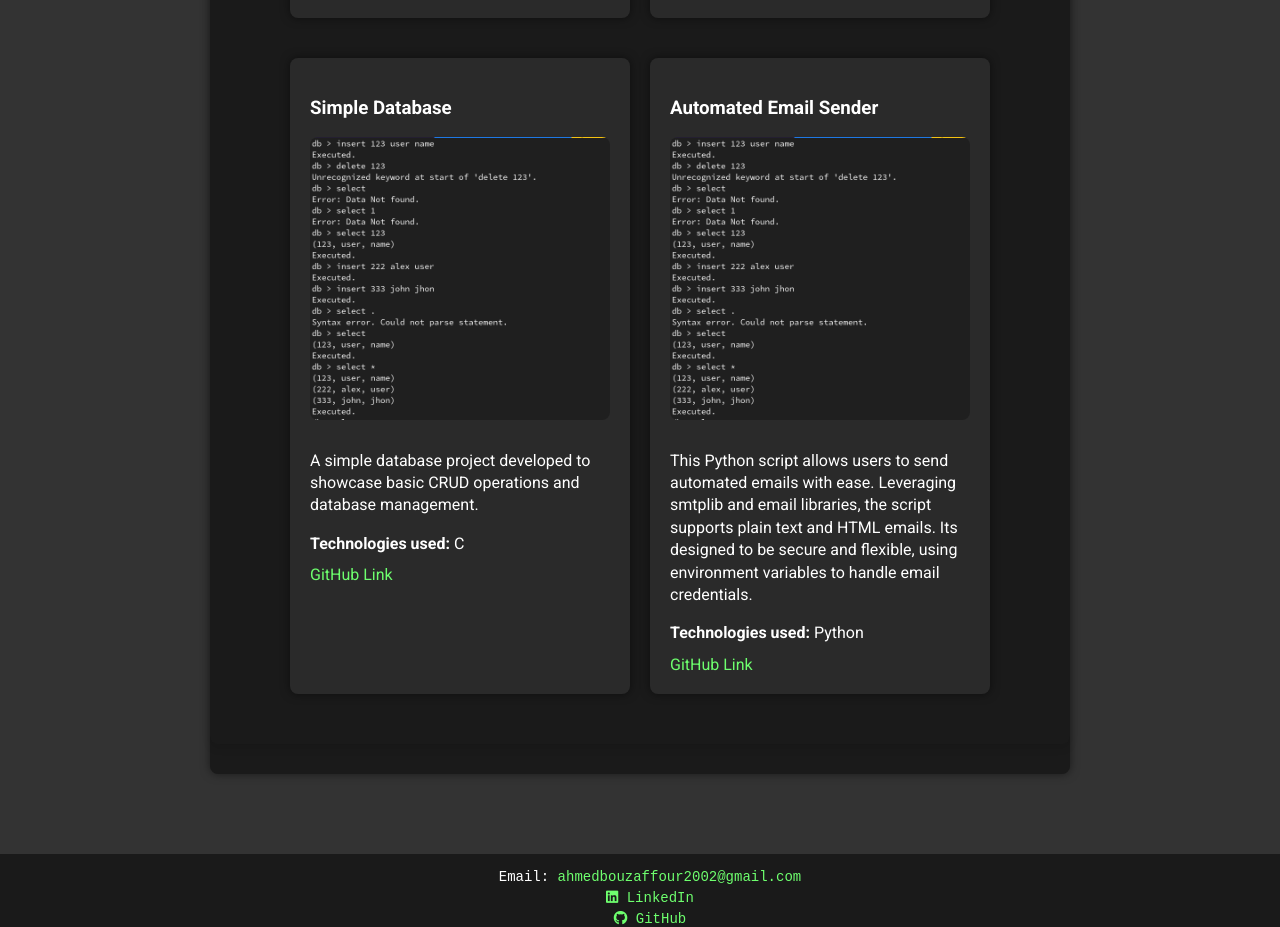
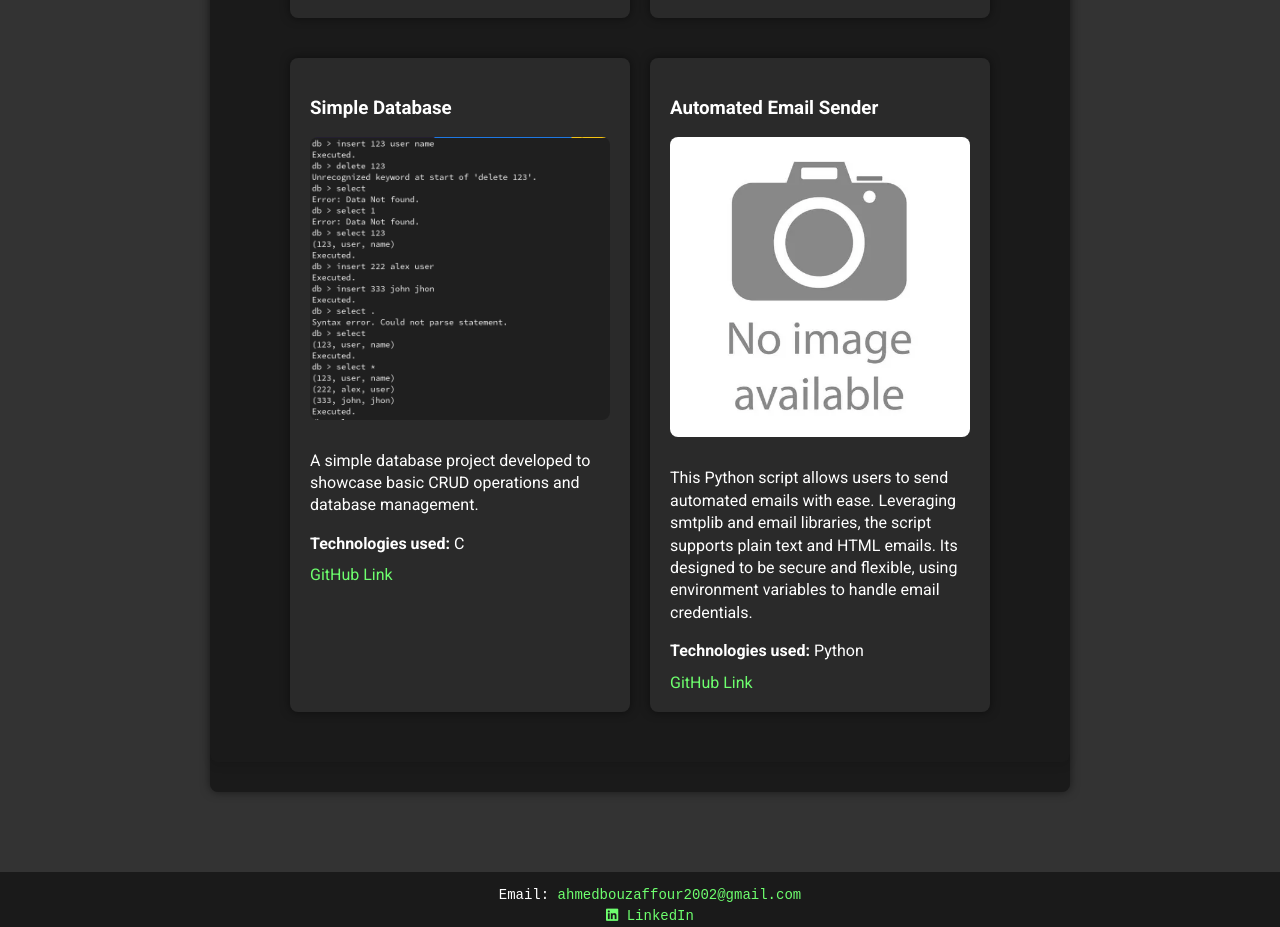
Before and after one commit to MrBouzaffour/Portfolio, a Vue app: page /projects in a window 1280 px wide. Shown: the part 940-1867 px from the top of the page. Built offline with nearby package versions, Linux system fonts and the light colour scheme.

Commit message:
Update ProjectsSection.vue

```diff
--- a/src/components/ProjectsSection.vue
+++ b/src/components/ProjectsSection.vue
@@ -52,7 +52,7 @@ export default {
         },
         {
           title: 'Automated Email Sender',
-          image: require('@/assets/database_1.png'),
+          image: require('@/assets/no-image-available.png'),
           description: 'This Python script allows users to send automated emails with ease. Leveraging smtplib and email libraries, the script supports plain text and HTML emails. Its designed to be secure and flexible, using environment variables to handle email credentials.',
           technologies: ['Python'],
           github: 'https://github.com/MrBouzaffour/Automated-Email-Sender.git',
```
